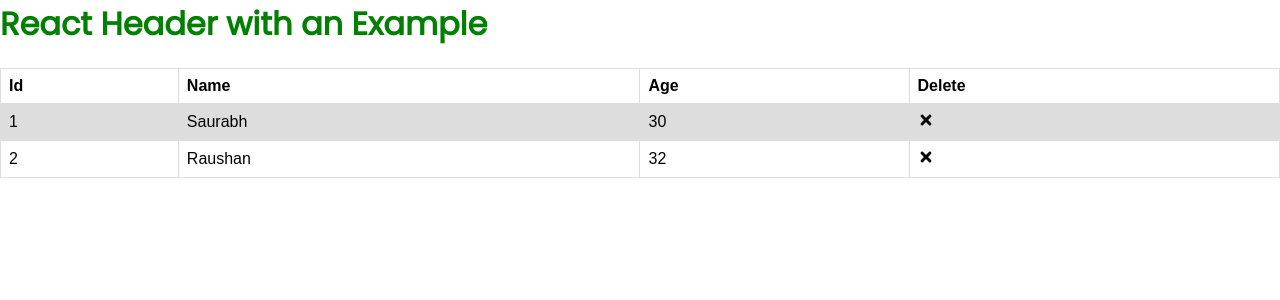
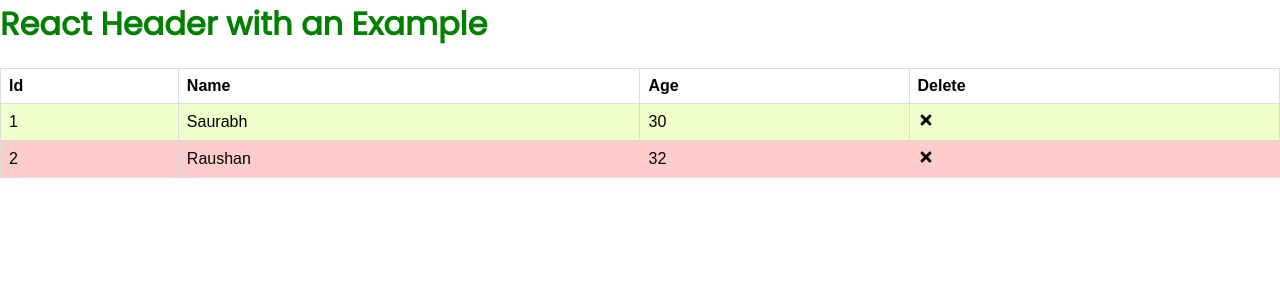
Before and after one commit to Saurabh7064/react-crud, a React (Create React App) app: page / in a window 1280 px wide. Shown: the top 300 px of the page. Built offline with nearby package versions, Linux system fonts and the light colour scheme.

Commit message:
change status of student ,double click to make it red and green

```diff
--- a/src/App.css
+++ b/src/App.css
@@ -20,9 +20,11 @@ td, th {
   text-align: left;
   padding: 8px;
 }
-
-tr:nth-child(even) {
-  background-color: #dddddd;
+tr.fail {
+  background-color: #ffcccc;
+}
+tr.pass {
+  background-color: #f2ffcc;
 }
 .container {
   max-width: 500px;
--- a/src/App.js
+++ b/src/App.js
@@ -8,22 +8,31 @@ function App() {
             id: 1,
             name: 'Saurabh',
             age:30,
+            status: 'pass',
         },
         {
             id: 2,
             name: 'Raushan',
             age: 32,
+            status: 'fail',
         }
     ]);
 
-    const deleteStudent = (id) =>{
-        setStudents(students.filter((student)=>student.id!==id))
+    const deleteStudent = (id) => {
+        console.log(id);
+        setStudents(students.filter((student)=>student.id!==id));
+    }
+
+    //This function toggles the status of the student based on pass and fail
+    const toggleStudent = (id) => {
+      console.log(id);
+      setStudents(students.map((student) => student.id === id && student.status=='pass' ? {...student,status:'fail'}:{...student,status:'pass'}));
     }
 
   return (
     <div className="App">
        <Header title='React Header'/>
-        {students.length>0?(<Students students={students} onDelete={deleteStudent}/>):('No student records found')}
+        {students.length>0?(<Students students={students} onDelete={deleteStudent} onToggle={toggleStudent}/>):('No student records found')}
     </div>
   );
 }
--- a/src/components/Student.js
+++ b/src/components/Student.js
@@ -1,8 +1,8 @@
 import { FaTimes } from 'react-icons/fa'
 
-export const Student = ({student, onDelete}) => {
+export const Student = ({student, onDelete, onToggle}) => {
     return (
-        <tr key={student.id}>
+        <tr className= {`${student.status === 'pass'? 'pass':'fail'}`} key={student.id} onDoubleClick={()=>onToggle(student.id)} >
             <td>{student.id}</td>
             <td>{student.name}</td>
             <td>{student.age}</td>
--- a/src/components/Students.js
+++ b/src/components/Students.js
@@ -1,5 +1,5 @@
 import {Student} from "./Student";
-export const Students = ({students,onDelete}) => {
+export const Students = ({students,onDelete,onToggle}) => {
     return (
         <>
             <table >
@@ -11,7 +11,7 @@ export const Students = ({students,onDelete}) => {
                     <th>Delete</th>
                 </tr>
             {students.map((student)=> (
-                <Student key={student.id} student={student} onDelete={onDelete} />
+                <Student key={student.id} student={student} onDelete={onDelete} onToggle={onToggle} />
                 ))}
                 </tbody>
             </table>
```
